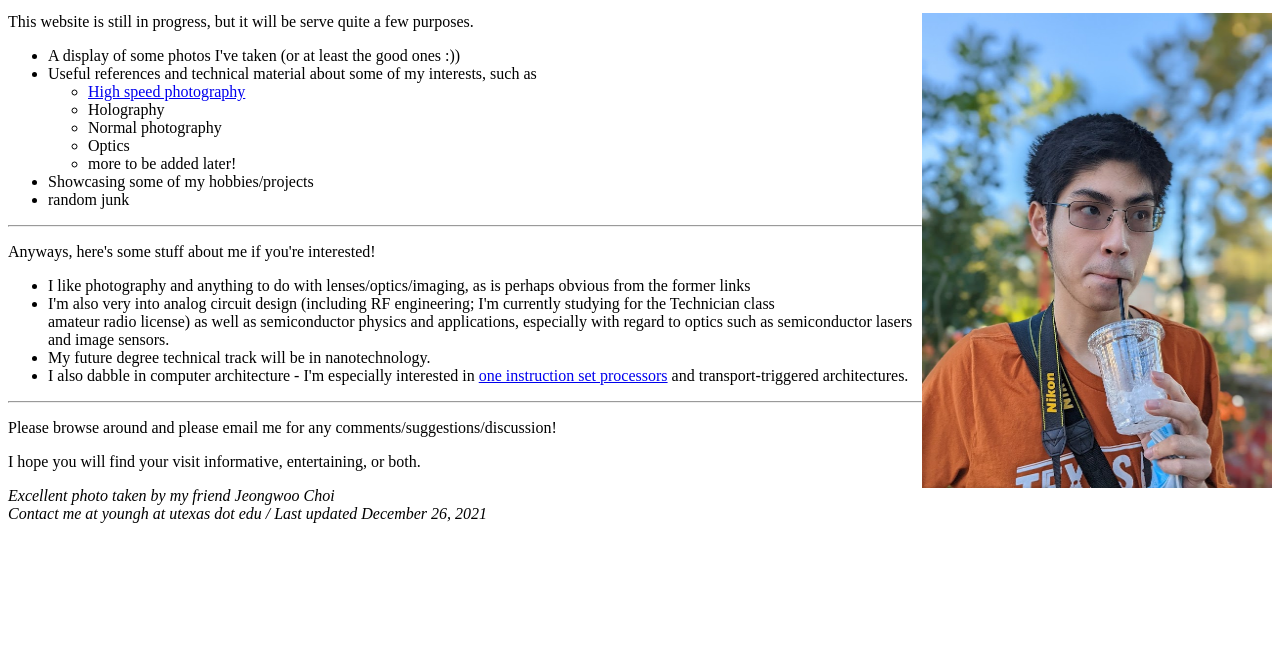
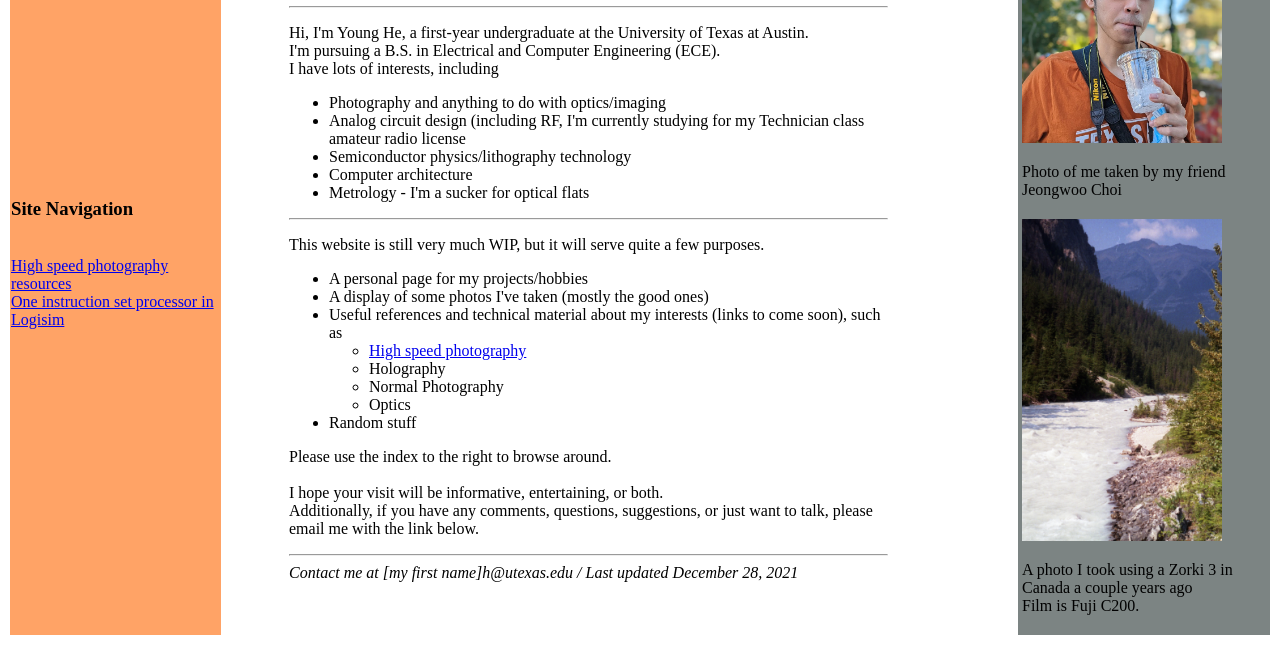
Before and after one commit to youngyyoung/personal-website, a plain HTML site: page index.html in a window 1280 px wide. Shown: the part 137-800 px from the top of the page. Drawn offline with Linux system fonts and the light colour scheme.

Commit message:
Revamped index layout

```diff
--- a/index.html
+++ b/index.html
@@ -1,39 +1,89 @@
 <!DOCTYPE html>
 <html>
-<head><title>Young's website homepage!</title></head>
-
+	<head>
+		<title>
+			Young's website homepage!
+		</title>
+	</head>
 	<body>
-<h1>Young's website :)</h1>
+		<table>
+			<tr>
+				<!--index Cell-->
+				<td style="background-color:#ffa366">
+					<h3>Site Navigation</h3><br>
+					<a href="./resources/hspindex.html">High speed photography resources</a><br>
+					<a href="./projects/subleq.html">One instruction set processor in Logisim</a><br>
+				</td>
+				<td style="width:5%">
+					<!--filler column-->
+				</td>
+				<!--information cell-->
+				<td>
+					<h1>
+						Young's website
+					</h1>
 					<hr>
-<p>Hi, I'm Young He, a first-year undergraduate at the
-University of Texas at Austin.<br>I'm pursuing a B.S. in Electrical and Computer Engineering.</p>
-<p><img src="index image young.jpg"
-alt ="image of me" style="width:350px;height:475px;" align="right"></p>
-<p>This website is still in progress, but it will be serve quite a few purposes. </p>
+					<p>
+						Hi, I'm Young He, a first-year undergraduate at the University of Texas at Austin.<br>
+						I'm pursuing a B.S. in Electrical and Computer Engineering (ECE).<br>
+						I have lots of interests, including
 						<ul>
-<li> A display of some photos I've taken (or at least the good ones :))
-<li> Useful references and technical material about some of my interests, such as
-	<ul><li><a href="./resources/hspindex.html">High speed photography</a><li>Holography<li>Normal photography<li>Optics<li>more to be added later!</ul>
-<li> Showcasing some of my hobbies/projects
-<li> random junk
+							<li>Photography and anything to do with optics/imaging</li>
+							<li>Analog circuit design (including RF, I'm currently studying for my Technician class amateur radio license</li>
+							<li>Semiconductor physics/lithography technology</li>
+							<li>Computer architecture</li>
+							<li>Metrology - I'm a sucker for optical flats</li>
 						</ul>
+					</p>
 					<hr>
-<p>Anyways, here's some stuff about me if you're interested!</p>
-<ul><li>I like photography and anything to do with lenses/optics/imaging, as is perhaps
-obvious from the former links
-<li> I'm also very into analog circuit design (including RF
-engineering; I'm currently studying for the Technician class
-<br>amateur radio license) as well as semiconductor physics and
-applications, especially with regard to optics such as
-semiconductor lasers and image sensors.
-<li>My future degree technical track will be in nanotechnology.
-<li> I also dabble in computer architecture - I'm especially interested in
-<a href="./projects/subleq.html">one instruction set processors</a> and transport-triggered architectures.
+					<p>
+						This website is still very much WIP, but it will serve quite a few purposes.
+						<ul>
+							<li>A personal page for my projects/hobbies</li>
+							<li>A display of some photos I've taken (mostly the good ones)</li>
+							<li>
+								Useful references and technical material about my interests (links to come soon), such as
+								<ul>
+									<li><a href="./resources/hspindex.html">High speed photography</a></li>
+									<li>Holography</li>
+									<li>Normal Photography</li>
+									<li>Optics</li>
+									<!--more to be added later-->
 								</ul>
+							</li>
+							<li>Random stuff</li>
+						</ul>
+						Please use the index to the right to browse around.<br><br>
+						I hope your visit will be informative, entertaining, or both.<br>
+						Additionally, if you have any comments, questions, suggestions, or just want to talk, please email me with the link below.
+					</p>
 					<hr>
-<p>Please browse around and please email me for any comments/suggestions/discussion!</p>
-<p>I hope you will find your visit informative, entertaining, or both.</p>
-<address>Excellent photo taken by my friend Jeongwoo Choi
-<br>Contact me at youngh at utexas dot edu  / Last updated December 26, 2021</address>
+					<address>Contact me at [my first name]h@utexas.edu  / Last updated December 28, 2021</address>
+				</td>
+				<td style="width:10%">
+					<!--filler column-->
+				</td>
+				<!--picture and random crap-->
+				<td style="background-color:#7C8483;width:250px">
+					<table>
+						<tr>
+							<td>
+								<img src="index image young.jpg" alt ="image of me" style="width:200px">
+								<p>Photo of me taken by my friend Jeongwoo Choi</p>
+							</td>
+						</tr>
+						<tr>
+							<td>
+								<img src="photo.jpg" alt="photo I took" style="width:200px">
+								<p>
+									A photo I took using a Zorki 3 in Canada a couple years ago<br>
+									Film is Fuji C200.
+								</p>
+							</td>
+						</tr>
+					</table>
+				</td>
+			</tr>
+		</table>
 	</body>
 </html>
```
Also changed, not shown: projects/subleq.html (+1 -1 lines), resources/HSPguide.html (+2 -2 lines), photo.jpg (added). Lines whose indentation alone changed are shown as unchanged.
